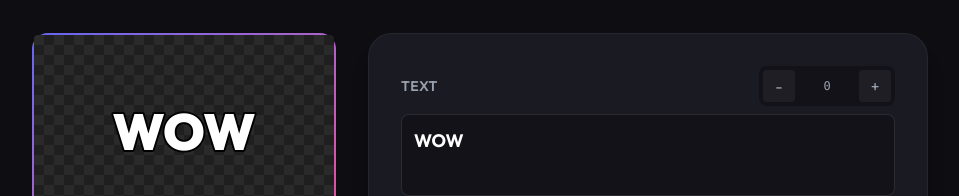
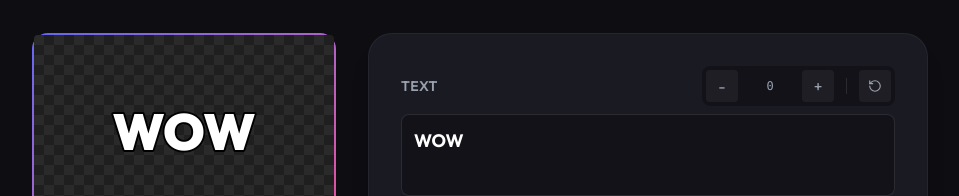
Before and after one commit to iidaatcnt/ovice-reaction-maker, a Next.js app: page / in a window 1280 px wide. Shown: the part 147-343 px from the top of the page, without its empty margins (160-1119 px from the left). Built offline with nearby package versions, Linux system fonts and the light colour scheme.

Commit message:
Add font size reset button

```diff
--- a/app/page.tsx
+++ b/app/page.tsx
@@ -429,6 +429,17 @@ export default function Home() {
                 >
                   +
                 </button>
+                <div className="w-[1px] h-4 bg-white/10 mx-1"></div>
+                <button
+                  onClick={() => setFontSizeOffset(0)}
+                  className="w-8 h-8 flex items-center justify-center bg-white/5 hover:bg-white/10 rounded text-gray-400 hover:text-white transition-colors"
+                  title="Reset text size"
+                >
+                  <svg xmlns="http://www.w3.org/2000/svg" width="14" height="14" viewBox="0 0 24 24" fill="none" stroke="currentColor" strokeWidth="2" strokeLinecap="round" strokeLinejoin="round">
+                    <path d="M3 12a9 9 0 1 0 9-9 9.75 9.75 0 0 0-6.74 2.74L3 8" />
+                    <path d="M3 3v5h5" />
+                  </svg>
+                </button>
               </div>
             </div>
             <textarea
@@ -568,7 +579,7 @@ export default function Home() {
           </button>
 
         </div>
-      </main>
+      </main >
 
       <footer className="w-full max-w-4xl flex justify-between items-center text-xs text-gray-500 mt-8 pb-4 border-t border-white/10 pt-4">
         <div className="flex items-center gap-2">
@@ -579,6 +590,6 @@ export default function Home() {
           v0.2.0-beta
         </div>
       </footer>
-    </div>
+    </div >
   );
 }
```
Also changed, not shown: 16 other files (tests, documents, lock files or other folders).
